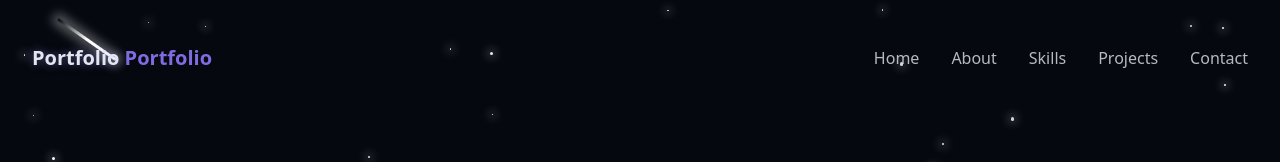
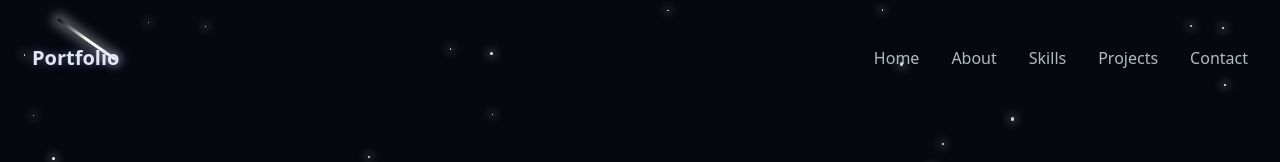
Before and after one commit to Bhavya-Bansal-29/finalGGnewcheck, a React (Vite) app: page / in a window 1280 px wide. Shown: the top 162 px of the page. Built offline with nearby package versions, Linux system fonts and the light colour scheme.

Commit message:
portfolio heading

```diff
--- a/src/components/Navbar.jsx
+++ b/src/components/Navbar.jsx
@@ -36,7 +36,7 @@ export const Navbar = () => {
         >
           <span className="relative z-10">
             <span className="text-glow text-foreground"> Portfolio </span>{" "}
-            Portfolio
+            {/* Portfolio */}
           </span>
         </a>
 
```
